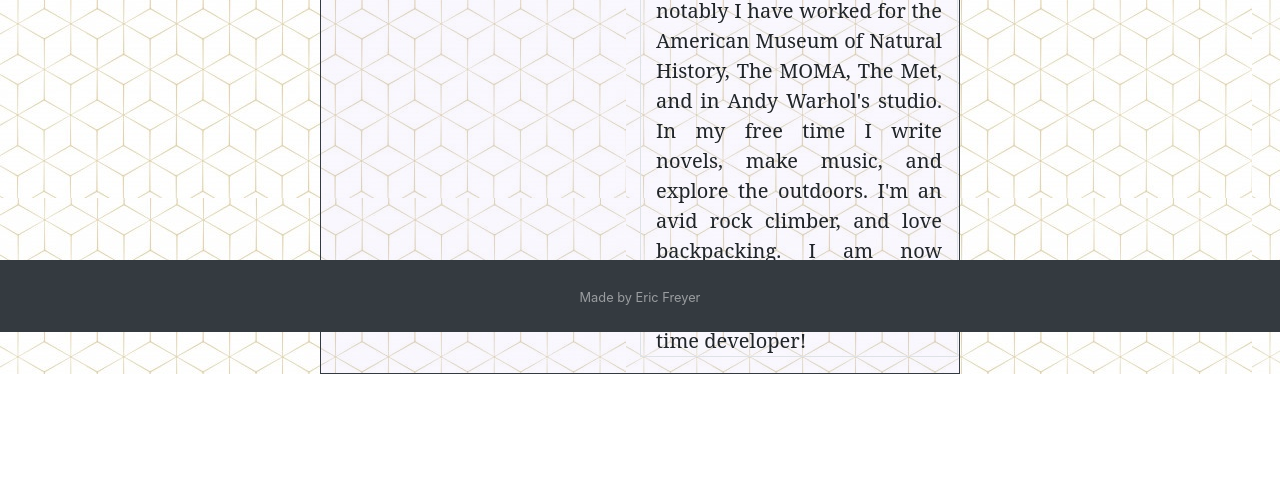
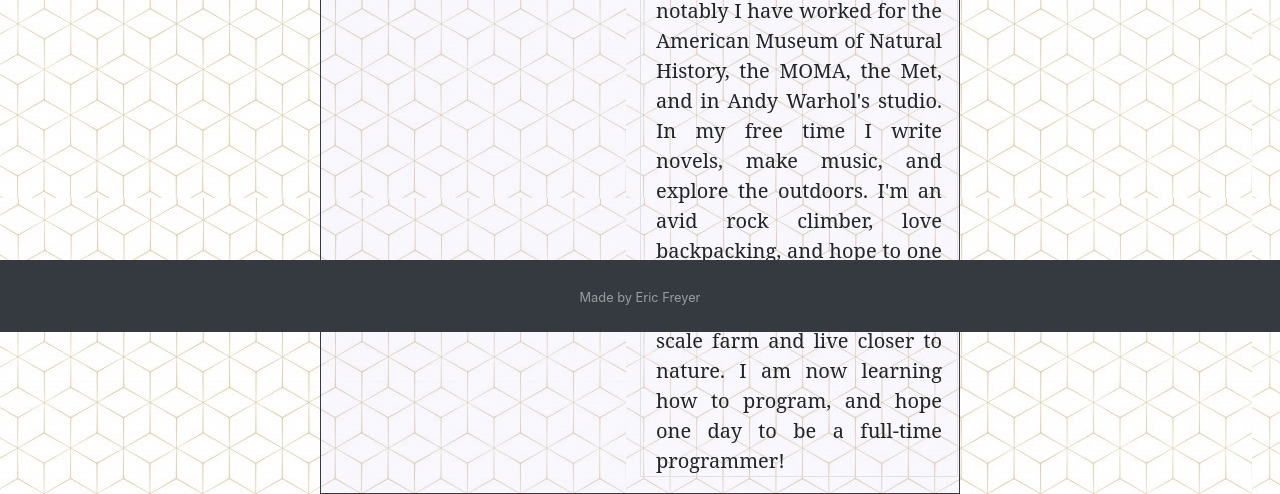
Before and after one commit to ericfreyer/HW_2, a plain HTML site: page index.html in a window 1280 px wide. Shown: the part 468-962 px from the top of the page. Before the commit the page ends 842 px from the top, so only its background shows below. Drawn offline with nearby package versions, Linux system fonts and the light colour scheme; a web font is replaced by a local one.

Commit message:
final commit!

```diff
--- a/index.html
+++ b/index.html
@@ -54,7 +54,7 @@
                     </div>
             </div>
             <div class="col-sm-6 border text-justify overflow-auto align-justified d-flex justify-content-center d-flex align-items-center" style="font-family: 'Noto Serif', serif; font-size: 20px;">
-                Hello! My name is Eric Freyer. I lived for five years in Montana where I received a BS in biology. I currently make a living working as a freelance art handler for various museums and galleries in and around the metropolitan area. Most notably I have worked for the American Museum of Natural History, The MOMA, The Met, and in Andy Warhol's studio. In my free time I write novels, make music, and explore the outdoors. I'm an avid rock climber, and love backpacking. I am now learning how to program, and hope one day to be a full-time developer!
+                Hello! My name is Eric Freyer. I lived for five years in Montana where I received my BS in biology. I currently make a living working as a freelance art handler for various museums and galleries in and around the metropolitan area. Most notably I have worked for the American Museum of Natural History, the MOMA, the Met, and in Andy Warhol's studio. In my free time I write novels, make music, and explore the outdoors. I'm an avid rock climber, love backpacking, and hope to one day live on my own homestead where I can small-scale farm and live closer to nature. I am now learning how to program, and hope one day to be a full-time programmer!
             </div>
         </div>
     </div>
```
Also changed, not shown: 1 other file.
